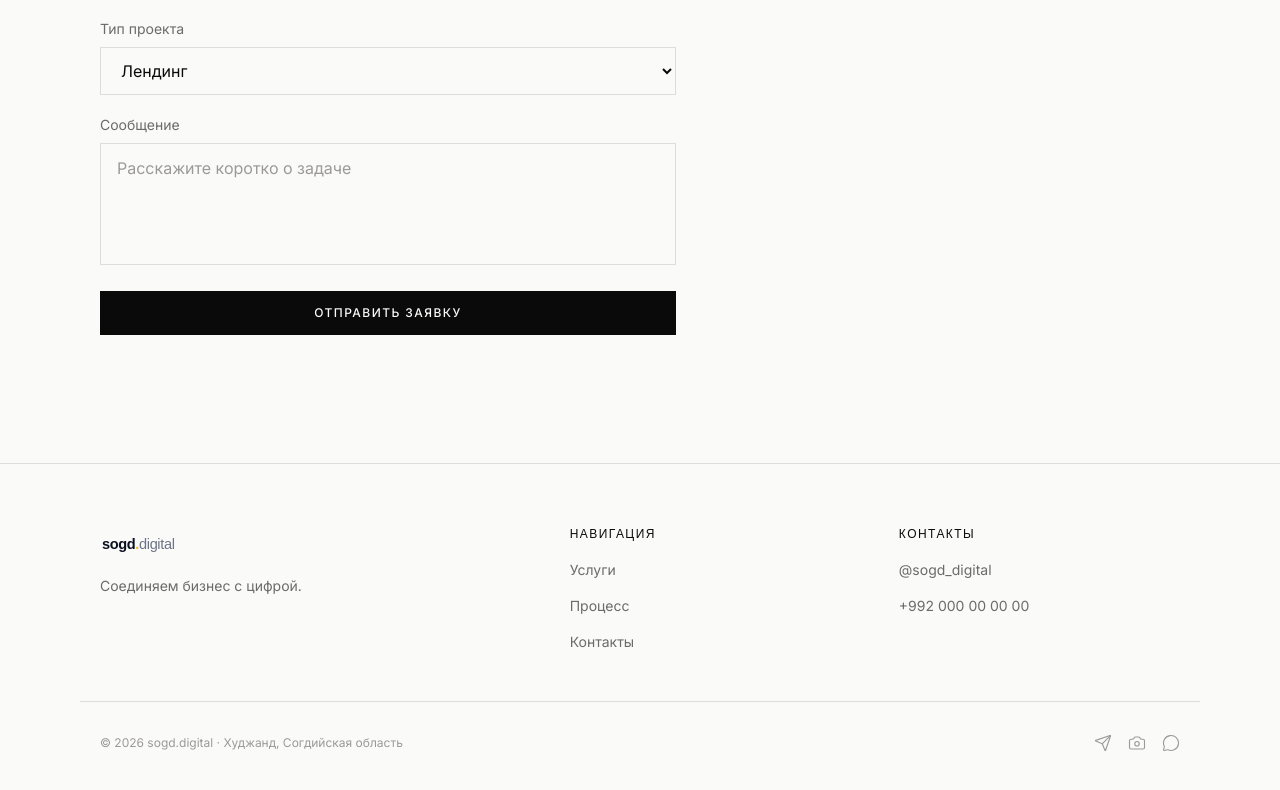
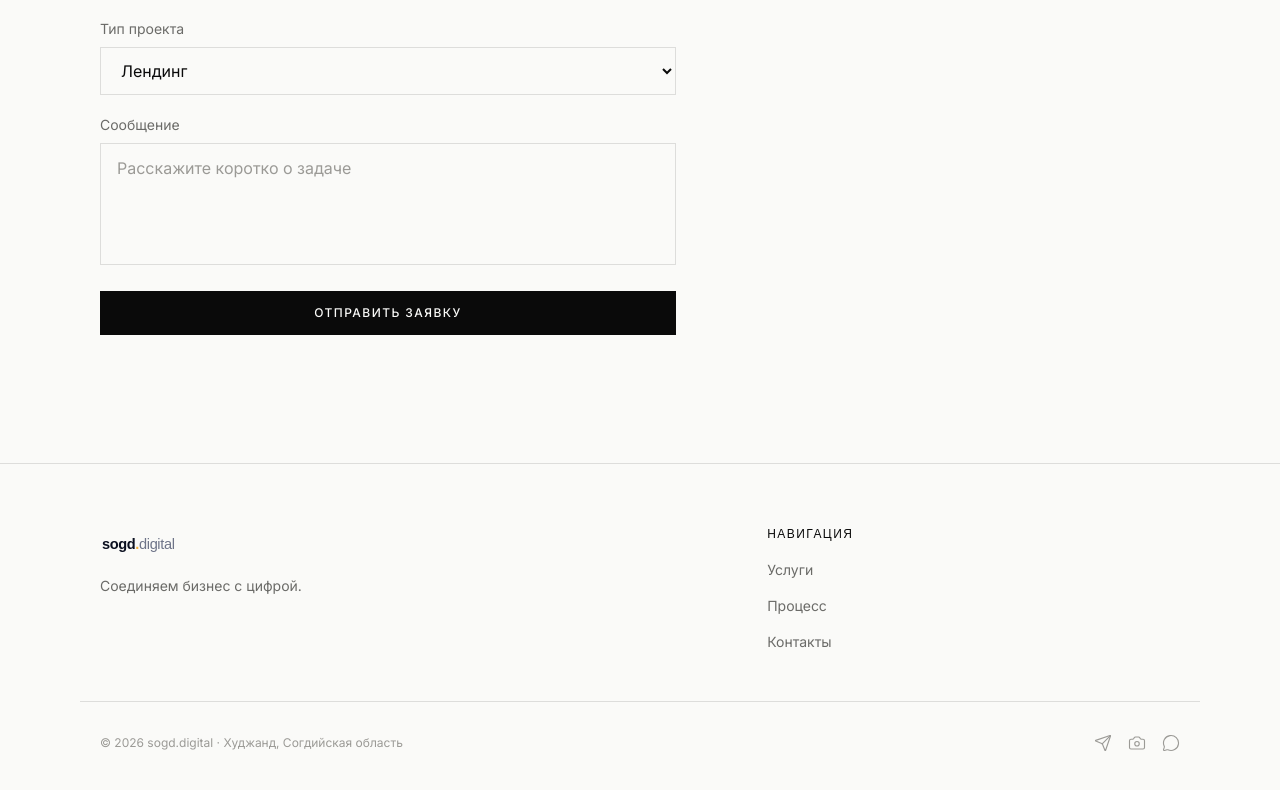
Before and after one commit to officialmanuchehr/sogd-digital, a Next.js app: page / in a window 1280 px wide. Shown: the part 4240-5030 px from the top of the page. Built offline with nearby package versions, Linux system fonts and the light colour scheme.

Commit message:
Remove contact details column from footer
Drops the Telegram/WhatsApp text links column now that placeholder
numbers aren't wanted there; social icons at the bottom stay untouched.

Co-Authored-By: Claude Sonnet 5 <noreply@anthropic.com>

```diff
--- a/src/components/Footer.tsx
+++ b/src/components/Footer.tsx
@@ -1,7 +1,6 @@
 import Image from "next/image";
 import { Send, Camera, MessageCircle } from "lucide-react";
 import { navLinks } from "@/content/nav";
-import { contactChannels } from "@/content/contacts";
 
 // TODO: swap for real brand icons if a brand icon set is added later
 const socialLinks = [
@@ -13,7 +12,7 @@ const socialLinks = [
 export function Footer() {
   return (
     <footer className="border-t border-line py-16">
-      <div className="container-page grid gap-12 md:grid-cols-[1.5fr_1fr_1fr]">
+      <div className="container-page grid gap-12 md:grid-cols-[1.5fr_1fr]">
         <div>
           <Image
             src="/logo/sogd-logo-light.svg"
@@ -37,22 +36,6 @@ export function Footer() {
                   className="text-sm text-muted hover:text-ink transition-colors"
                 >
                   {link.label}
-                </a>
-              </li>
-            ))}
-          </ul>
-        </div>
-
-        <div>
-          <h3 className="label text-ink">Контакты</h3>
-          <ul className="mt-4 flex flex-col gap-3">
-            {contactChannels.slice(0, 2).map((channel) => (
-              <li key={channel.label}>
-                <a
-                  href={channel.href}
-                  className="text-sm text-muted hover:text-ink transition-colors"
-                >
-                  {channel.value}
                 </a>
               </li>
             ))}
--- a/src/content/contacts.ts
+++ /dev/null
@@ -1,36 +0,0 @@
-import { Send, MessageCircle, Mail, Phone, type LucideIcon } from "lucide-react";
-
-export type ContactChannel = {
-  icon: LucideIcon;
-  label: string;
-  value: string;
-  href: string;
-};
-
-// TODO: replace with real contact details
-export const contactChannels: ContactChannel[] = [
-  {
-    icon: Send,
-    label: "Telegram",
-    value: "@sogd_digital",
-    href: "https://t.me/sogd_digital",
-  },
-  {
-    icon: MessageCircle,
-    label: "WhatsApp",
-    value: "+992 000 00 00 00",
-    href: "https://wa.me/992000000000",
-  },
-  {
-    icon: Mail,
-    label: "Email",
-    value: "hello@sogd.digital",
-    href: "mailto:hello@sogd.digital",
-  },
-  {
-    icon: Phone,
-    label: "Телефон",
-    value: "+992 000 00 00 00",
-    href: "tel:+992000000000",
-  },
-];
```
